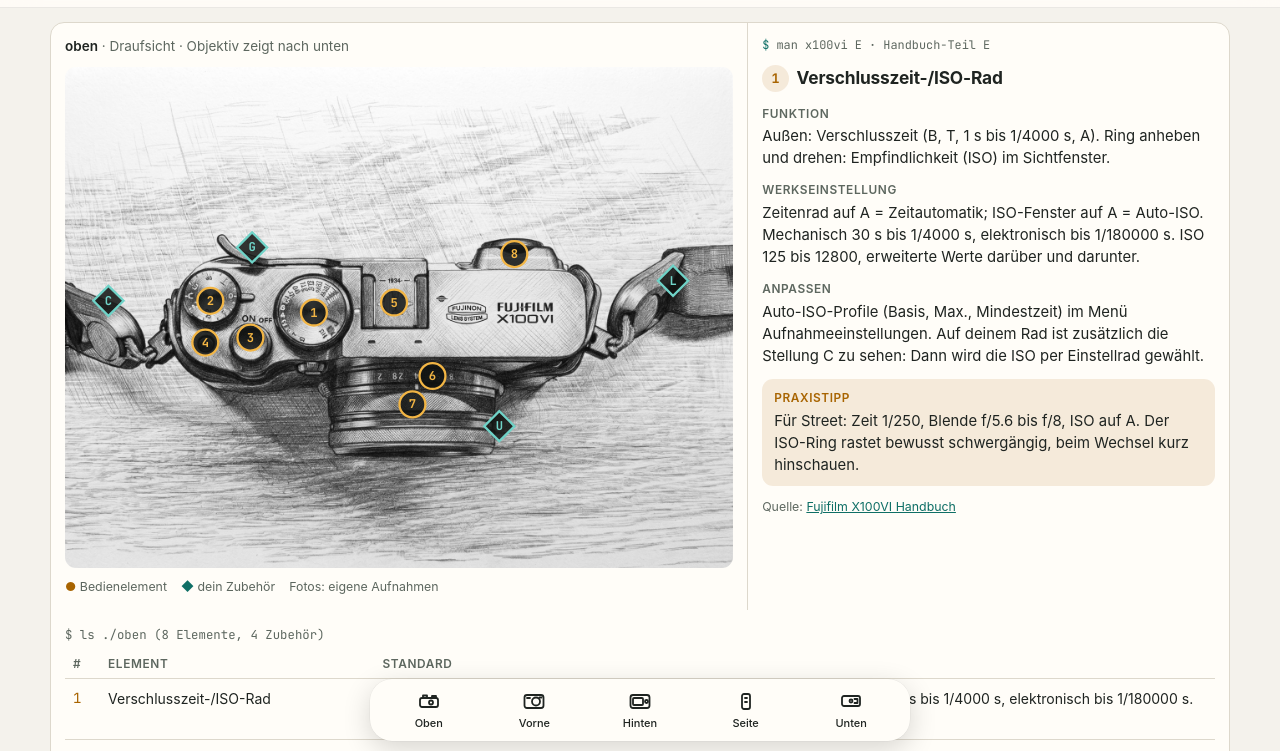
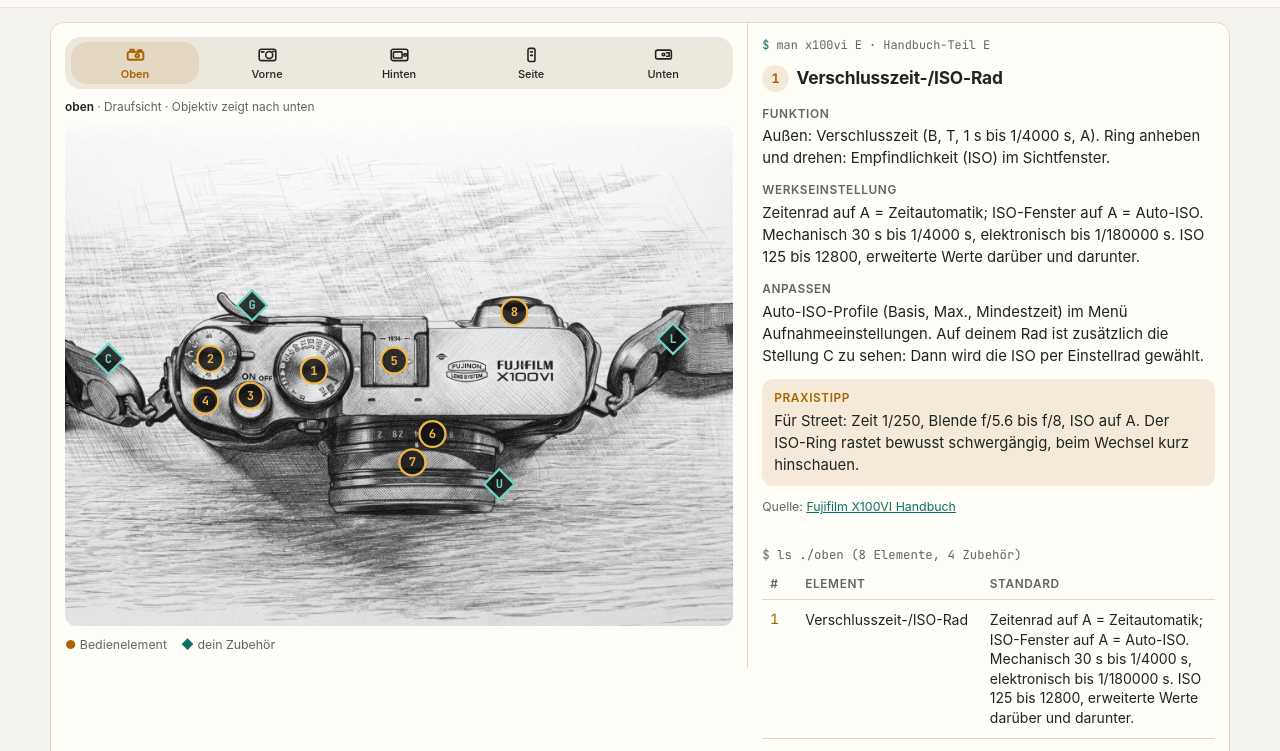
Before and after one commit to mvs2-bot/Fujifilm-X100VI, a plain HTML site: page index.html in a window 1280 px wide. Shown: the part 49-800 px from the top of the page. Drawn offline with Linux system fonts and the light colour scheme.

Commit message:
Neues Seitenbild, Bild und Ansichten-Umschalter fest oben
- Seitenansicht: neue Zeichnung (1652x1276, ohne EXIF), viewBox 2000x1545,
  alle Markierungen neu gesetzt
- Ansichten-Leiste von unten in den Bildbereich verschoben; Bildbereich
  bleibt beim Scrollen unter der Kopfleiste stehen (Handy und Desktop)
- Ansichtstext kleiner, Hinweis 'Fotos: eigene Aufnahmen' entfernt

Co-Authored-By: Claude Opus 5.5 <noreply@anthropic.com>
Claude-Session: https://claude.ai/code/session_01X1oX1tNGn8b7NYmpbVVVwJ

```diff
--- a/index.html
+++ b/index.html
@@ -49,7 +49,7 @@ document.documentElement.setAttribute('data-theme',t)})();
 /* Typo-Skala wie Erste Hilfe: Wurzel 16.5px, Text .9rem, Titel 1.05rem, Labels .72rem; Abstände 6/10/12/14/16 */
 html{font-size:16.5px;-webkit-text-size-adjust:100%}
 body{background:var(--bg);color:var(--fg);font-family:var(--ui);font-size:1rem;line-height:1.45;-webkit-font-smoothing:antialiased;
-  margin:0;padding-left:max(16px,env(safe-area-inset-left,0px));padding-right:max(16px,env(safe-area-inset-right,0px));padding-top:0;padding-bottom:calc(96px + env(safe-area-inset-bottom,0px))}
+  margin:0;padding-left:max(16px,env(safe-area-inset-left,0px));padding-right:max(16px,env(safe-area-inset-right,0px));padding-top:0;padding-bottom:calc(24px + env(safe-area-inset-bottom,0px))}
 .wrap{max-width:1180px;margin:0 auto;padding-top:14px;display:flex;flex-direction:column;gap:12px}
 .term{border:1px solid var(--line);background:var(--panel);border-radius:14px;overflow:hidden}
 .bar{display:flex;align-items:center;gap:8px;padding:10px 14px;border-bottom:1px solid var(--line);font-family:var(--mono);font-size:.75rem;color:var(--dim)}
@@ -70,9 +70,9 @@ button{font:inherit;cursor:pointer}
 @media (max-width:860px){.main{grid-template-columns:minmax(0,1fr)}}
 .stage{padding:14px;border-right:1px solid var(--line);min-width:0;display:flex;flex-direction:column;gap:10px}
 @media (max-width:860px){.stage{border-right:0;border-bottom:1px solid var(--line)}}
-.view-label{font-size:.82rem;color:var(--dim)}
+.view-label{font-size:.72rem;line-height:1.35;color:var(--dim)}
 .view-label b{color:var(--fg);font-weight:600}
-svg.cam{width:100%;height:auto;max-height:72vh;display:block;max-width:100%;border-radius:11px}
+svg.cam{width:100%;height:auto;max-height:calc(100vh - 250px);display:block;max-width:100%;border-radius:11px}
 svg .b{fill:var(--body);stroke:var(--metal);stroke-width:2}
 svg .m{fill:var(--metal);stroke:#56635a;stroke-width:1.5}
 svg .g{fill:#0b0f0d;stroke:var(--metal);stroke-width:1.5}
@@ -133,13 +133,11 @@ tr.row{cursor:pointer} tr.row:hover td{background:var(--hover)} tr.row.on td{bac
 .acc-btn:active,.theme-toggle:active{transform:scale(.94)}
 .theme-toggle{width:34px;height:34px;border-radius:50%;border:1px solid var(--border);background:var(--body);color:var(--fg);display:flex;align-items:center;justify-content:center;padding:0;flex:none}
 .theme-toggle svg{width:18px;height:18px}
-.tabbar{position:fixed;z-index:45;left:calc(12px + env(safe-area-inset-left,0px));right:calc(12px + env(safe-area-inset-right,0px));bottom:calc(10px + env(safe-area-inset-bottom,0px));
-  max-width:540px;margin:0 auto;display:grid;grid-template-columns:repeat(5,1fr);height:62px;padding:0 6px;border-radius:22px;
-  background:var(--bar);box-shadow:0 8px 28px rgba(0,0,0,.16),0 0 0 .5px rgba(0,0,0,.06);font-family:var(--ui)}
-[data-theme="dark"] .tabbar{box-shadow:0 8px 28px rgba(0,0,0,.6),0 0 0 .5px rgba(255,255,255,.1)}
-.tabbar button{position:relative;z-index:0;display:flex;flex-direction:column;align-items:center;justify-content:center;gap:3px;padding:0;border:0;background:none;font-family:inherit;font-size:11px;font-weight:500;color:var(--fg)}
-.tabbar .ic{width:24px;height:24px;flex:none;fill:none;stroke:currentColor;stroke-width:1.8;stroke-linecap:round;stroke-linejoin:round}
-.tabbar button[aria-current="page"]::before{content:"";position:absolute;inset:7px 4px;z-index:-1;border-radius:16px;background:var(--amber-soft)}
+/* Ansichten-Umschalter: fest oben im Bildbereich (Stil der Erste-Hilfe-Tab-Leiste) */
+.tabbar{display:grid;grid-template-columns:repeat(5,1fr);height:52px;padding:0 4px;border-radius:16px;background:var(--body);font-family:var(--ui)}
+.tabbar button{position:relative;z-index:0;display:flex;flex-direction:column;align-items:center;justify-content:center;gap:2px;padding:0;border:0;background:none;font-family:inherit;font-size:11px;font-weight:500;color:var(--fg)}
+.tabbar .ic{width:21px;height:21px;flex:none;fill:none;stroke:currentColor;stroke-width:1.8;stroke-linecap:round;stroke-linejoin:round}
+.tabbar button[aria-current="page"]::before{content:"";position:absolute;inset:5px 2px;z-index:-1;border-radius:16px;background:var(--amber-soft)}
 .tabbar button[aria-current="page"]{color:var(--amber);font-weight:600}
 .tabbar button[aria-current="page"] .ic{stroke-width:2.2}
 @media (max-width:380px){.brand h1{font-size:19px}.acc-btn{padding:0 10px}}
@@ -149,6 +147,13 @@ tr.row{cursor:pointer} tr.row:hover td{background:var(--hover)} tr.row.on td{bac
 .intro[open] .chev{transform:rotate(90deg)}
 .intro:not([open]) summary{border-bottom:0}
 ::selection{background:var(--amber-soft);color:inherit}
+/* Bild + Umschalter bleiben beim Scrollen oben stehen */
+#app{overflow:clip}
+.stage{position:sticky;top:calc(56px + env(safe-area-inset-top,0px));z-index:5;background:var(--panel);align-self:start}
+@media (min-width:861px){#app{display:grid;grid-template-columns:minmax(0,1.45fr) minmax(0,1fr);grid-template-rows:auto auto 1fr}
+  .main{display:contents}.stage{grid-column:1;grid-row:1 / span 3}.detail{grid-column:2;grid-row:1}
+  #listhead{grid-column:2;grid-row:2}.list{grid-column:2;grid-row:3}}
+@media (max-width:860px){.main{display:contents}.stage{box-shadow:0 8px 12px -10px rgba(0,0,0,.3)}svg.cam{max-height:40vh}}
 </style>
 </head>
 <body>
@@ -171,9 +176,16 @@ tr.row{cursor:pointer} tr.row:hover td{background:var(--hover)} tr.row.on td{bac
   <section class="term" id="app">
     <div class="main">
       <div class="stage" id="stage">
+        <nav class="tabbar" aria-label="Ansicht">
+          <button type="button" data-view="oben"><svg class="ic" viewBox="0 0 24 24" aria-hidden="true"><rect x="3" y="9" width="18" height="9" rx="2"/><path d="M6 9V6.5h4V9M15 9V7h4v2"/><circle cx="14" cy="13.5" r="2"/></svg>Oben</button>
+          <button type="button" data-view="vorne"><svg class="ic" viewBox="0 0 24 24" aria-hidden="true"><rect x="2.5" y="6" width="19" height="13" rx="2.5"/><circle cx="14" cy="12.5" r="4"/><path d="M5 9h3M17.5 8.5h2"/></svg>Vorne</button>
+          <button type="button" data-view="hinten"><svg class="ic" viewBox="0 0 24 24" aria-hidden="true"><rect x="2.5" y="6" width="19" height="13" rx="2.5"/><rect x="5" y="9" width="10" height="7" rx="1"/><circle cx="18.5" cy="12.5" r="1.5"/></svg>Hinten</button>
+          <button type="button" data-view="seite"><svg class="ic" viewBox="0 0 24 24" aria-hidden="true"><rect x="8" y="5" width="8" height="15" rx="2"/><path d="M11 9h2M11 13h2"/></svg>Seite</button>
+          <button type="button" data-view="unten"><svg class="ic" viewBox="0 0 24 24" aria-hidden="true"><rect x="3" y="7" width="18" height="10" rx="2"/><circle cx="12" cy="12" r="1.5"/><path d="M15.5 10h3v4h-3"/></svg>Unten</button>
+        </nav>
         <div class="view-label" id="vlabel"></div>
         <div id="svgs"></div>
-        <div class="legend"><span><i>●</i> Bedienelement</span><span><i class="c">◆</i> dein Zubehör</span><span>Fotos: eigene Aufnahmen</span></div>
+        <div class="legend"><span><i>●</i> Bedienelement</span><span><i class="c">◆</i> dein Zubehör</span></div>
       </div>
       <aside class="detail" id="detail" aria-live="polite"></aside>
     </div>
@@ -213,7 +225,7 @@ const V = {
   hinten:{img:"img/hinten-sw.jpg",label:"Rückansicht · Oberseite oben",
     acc:[["grip",1060,330],["folie",640,960],["tasche",1560,1170]]},
   seite:{img:"img/seite-sw.jpg",label:"Seitenansicht · Fokusmodus-Schalter, Objektiv zeigt nach links",
-    w:1500,h:2000,acc:[["uv",405,1430],["leash",1360,560],["tasche",900,1400]]},
+    w:2000,h:1545,acc:[["uv",484,678],["leash",1574,278],["tasche",1211,1211]]},
   unten:{img:"img/unten-sw.jpg",label:"Unterseite · Taschenklappe geöffnet",
     acc:[["tasche",580,640],["akku",1500,900],["uv",1150,1170],["cuff",1900,820]]}
 };
@@ -352,17 +364,17 @@ const C = [
   c:"—",
   t:"Einstellen, während der EVF Text zeigt, bis die Schrift scharf ist."},
  // SEITE
- {v:"seite",x:700,y:1075,n:"Fokusmodus-Schalter",k:"L",
+ {v:"seite",x:914,y:835,n:"Fokusmodus-Schalter",k:"L",
   f:"Schiebeschalter für den Fokusmodus: M, C, S.",
   d:"S = Einzel-AF, C = kontinuierlicher AF, M = manuell.",
   c:"AF-Bereich und AF-C-Profile in den AF/MF-Einstellungen.",
   t:"Zone-Fokus: Schalter auf M, Fokusring auf 2 bis 3 m, Blende f/8. Dann bist du sofort schussbereit. Die Tasche lässt den Schalter frei."},
- {v:"seite",x:800,y:680,n:"Trageöse",k:"K",
+ {v:"seite",x:1005,y:260,n:"Trageöse",k:"K",
   f:"Öse für Gurt oder Handschlaufe, auf beiden Seiten.",
   d:"—",
   c:"Anchor-Systeme wie Peak Design passen.",
   t:"Bei dir mit Peak-Design-Anchor bestückt."},
- {v:"seite",x:490,y:1100,n:"Steuer-/Fokusring",k:"N",
+ {v:"seite",x:660,y:847,n:"Steuer-/Fokusring",k:"N",
   f:"Fokussieren bei M, sonst Schnellzugriff.",
   d:"STANDARD: digitaler Telekonverter.",
   c:"Siehe Draufsicht.",
@@ -450,13 +462,6 @@ document.getElementById("tog-acc").addEventListener("click",()=>{showAcc=!showAc
 function route(){const h=location.hash.slice(1);view=V[h]?h:"oben";sel=null;render()}
 window.addEventListener("hashchange",route);route();
 </script>
-<nav class="tabbar" aria-label="Ansicht">
-  <button type="button" data-view="oben"><svg class="ic" viewBox="0 0 24 24" aria-hidden="true"><rect x="3" y="9" width="18" height="9" rx="2"/><path d="M6 9V6.5h4V9M15 9V7h4v2"/><circle cx="14" cy="13.5" r="2"/></svg>Oben</button>
-  <button type="button" data-view="vorne"><svg class="ic" viewBox="0 0 24 24" aria-hidden="true"><rect x="2.5" y="6" width="19" height="13" rx="2.5"/><circle cx="14" cy="12.5" r="4"/><path d="M5 9h3M17.5 8.5h2"/></svg>Vorne</button>
-  <button type="button" data-view="hinten"><svg class="ic" viewBox="0 0 24 24" aria-hidden="true"><rect x="2.5" y="6" width="19" height="13" rx="2.5"/><rect x="5" y="9" width="10" height="7" rx="1"/><circle cx="18.5" cy="12.5" r="1.5"/></svg>Hinten</button>
-  <button type="button" data-view="seite"><svg class="ic" viewBox="0 0 24 24" aria-hidden="true"><rect x="8" y="5" width="8" height="15" rx="2"/><path d="M11 9h2M11 13h2"/></svg>Seite</button>
-  <button type="button" data-view="unten"><svg class="ic" viewBox="0 0 24 24" aria-hidden="true"><rect x="3" y="7" width="18" height="10" rx="2"/><circle cx="12" cy="12" r="1.5"/><path d="M15.5 10h3v4h-3"/></svg>Unten</button>
-</nav>
 <script>
 (function(){
   const root=document.documentElement,sun=document.getElementById('iconSun'),moon=document.getElementById('iconMoon'),meta=document.querySelector('meta[name="theme-color"]');
@@ -469,6 +474,6 @@ window.addEventListener("hashchange",route);route();
   window.addEventListener('storage',e=>{if(e.key==='overall-theme'&&(e.newValue==='dark'||e.newValue==='light'))apply(e.newValue,false)});
 })();
 </script>
-<script src="shared/ios-nav.js" data-bottom="84" defer></script>
+<script src="shared/ios-nav.js" data-bottom="14" defer></script>
 </body>
 </html>
```
Also changed, not shown: img/seite-sw.jpg.
